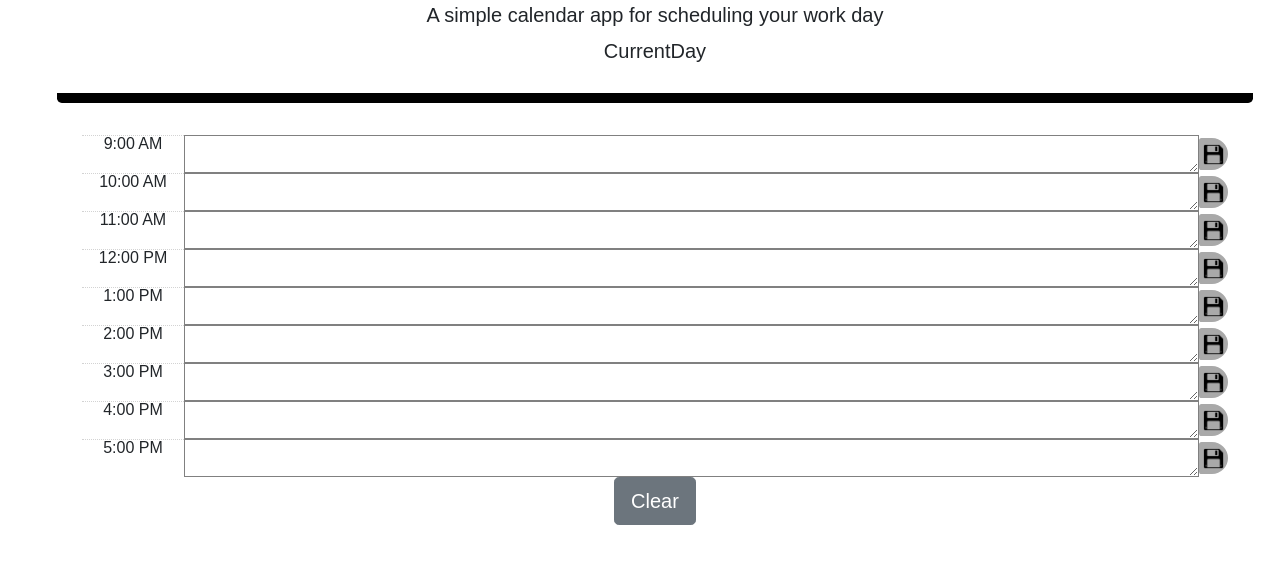
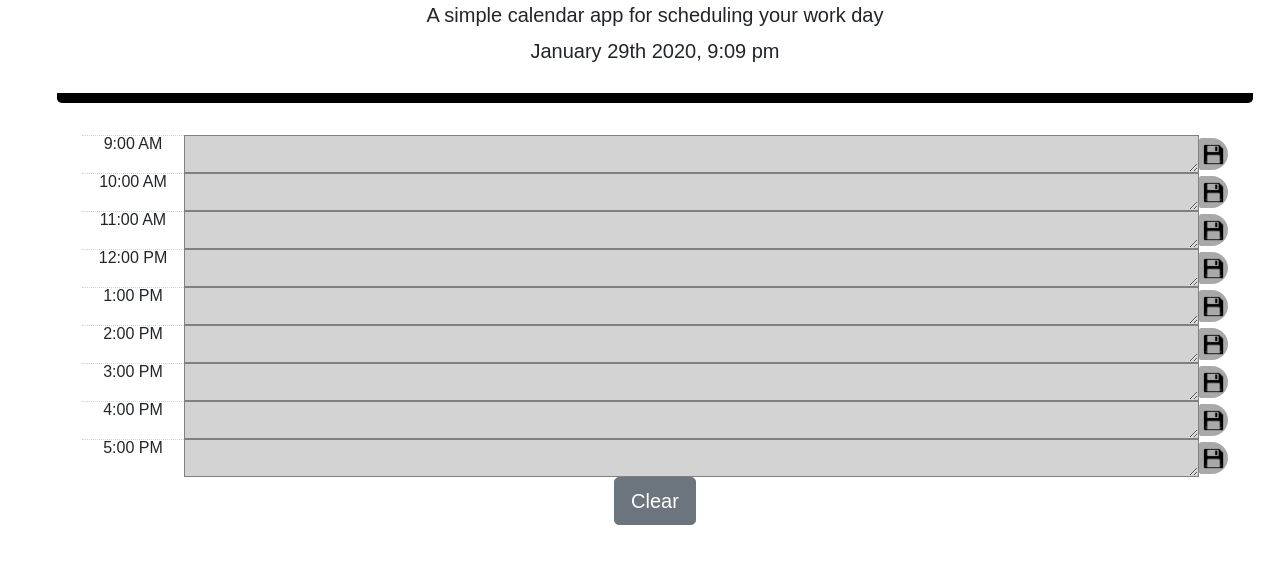
Before and after one commit to SheriR/Day-Planner, a plain HTML site: page index.html in a window 1280 px wide. Shown: the part 159-722 px from the top of the page. Drawn offline with nearby package versions, Linux system fonts and the light colour scheme.

Commit message:
moved style sheets & javascprit to their own files & updated src links in html

```diff
--- a/Assets/DayPlanner.css
+++ b/Assets/DayPlanner.css
@@ -79,12 +79,12 @@ p.time {
 }
 
 .present {
-    background-color:#bcc0c4;
+    background-color: lightgoldenrodyellow;
     outline: inherit;
 }
 
 .past {
-    background-color:#b84046;
+    background-color:lightgray;
     outline: inherit;
 }
 
--- a/JavaScript/DayPlanner.js
+++ b/JavaScript/DayPlanner.js
@@ -62,50 +62,29 @@ $(".saveBtn").click(function() {
 
 // Clicking a timeblock's "Save" button stores the input text in local storage, allowing the text to persist when the application is refreshed.
 
-// function getText () {
-//     // let userInput10 = localStorage.getItem("time10");
-//     // $("#10").text(userInput10);
+let userInput10 = localStorage.getItem("time10");
+$("#10").text(userInput10);
 
-//     var savedText9 = JSON.parse(localStorage.getItem("time9"));
-//     $("#9").val("");
-//     $("#9").val(savedText9);
+let userInput11 = localStorage.getItem("time11");
+$("#11").text(userInput11);
 
-// };
+let userInput12 = localStorage.getItem("time12");
+$("#12").text(userInput12);
 
-// getText()
+let userInput13 = localStorage.getItem("time13");
+$("#13").text(userInput13);
 
-function grabTextInput() {
-let savedText9 = document.getElementById("9")
-    if(localStorage.9)  {
-    savedText9.innerHTML = localStorage.9
-};
+let userInput14 = localStorage.getItem("time14");
+$("#14").text(userInput14);
 
+let userInput15 = localStorage.getItem("time15");
+$("#15").text(userInput15);
 
+let userInput16 = localStorage.getItem("time16");
+$("#16").text(userInput16);
 
-
-// let userInput10 = localStorage.getItem("time10");
-// $("#10").text(userInput10);
-
-// let userInput11 = localStorage.getItem("time11");
-// $("#11").text(userInput11);
-
-// let userInput12 = localStorage.getItem("time12");
-// $("#12").text(userInput12);
-
-// let userInput13 = localStorage.getItem("time13");
-// $("#13").text(userInput13);
-
-// let userInput14 = localStorage.getItem("time14");
-// $("#14").text(userInput14);
-
-// let userInput15 = localStorage.getItem("time15");
-// $("#15").text(userInput15);
-
-// let userInput16 = localStorage.getItem("time16");
-// $("#16").text(userInput16);
-
-// let userInput17 = localStorage.getItem("time17");
-// $("#17").text(userInput17);
+let userInput17 = localStorage.getItem("time17");
+$("#17").text(userInput17);
 
 
 // clear button
--- a/index.html
+++ b/index.html
@@ -90,7 +90,7 @@
     <!-- JavaScript -->
     <script src="https://ajax.googleapis.com/ajax/libs/jquery/3.4.1/jquery.min.js"></script>
     <script src="https://momentjs.com/downloads/moment.js"></script>
-    <script src="./Assets/DayPlanner.js"></script>
+    <script src="./JavaScript/DayPlanner.js"></script>
 
 </body>
 </html>
```
